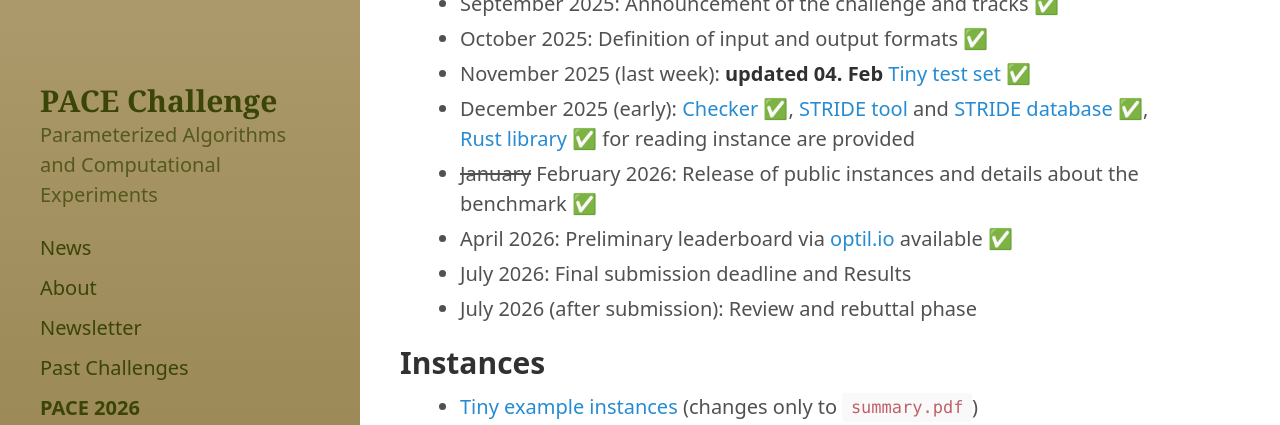
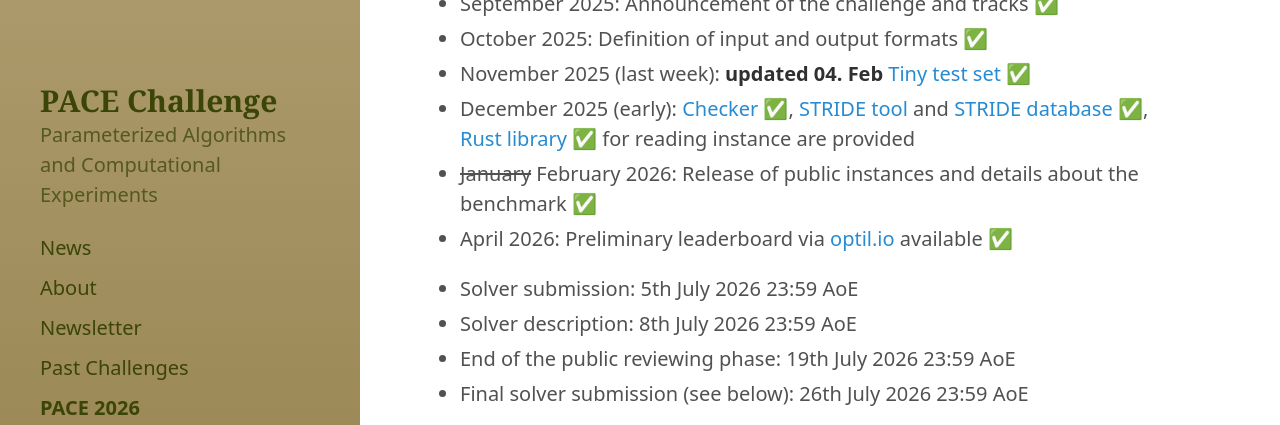
Before and after one commit to PACE-challenge/pacechallenge.org, a Jekyll site: the page built from 2026/index.md, in a window 1280 px wide and 900 px high, scrolled down 356 px, cut to the strip 0-425 px from the top of the window. Built offline with Jekyll 4.4.1, drawn with Linux system fonts in a browser that asks for light colours.

Commit message:
Update submission and review deadlines for 2026
Added submission deadlines and reviewing phase dates for solvers.

```diff
--- a/2026/index.md
+++ b/2026/index.md
@@ -22,8 +22,11 @@ See also the [Format Specification](./format) and the [IPEC'25 Announcement Slid
  - December 2025 (early): [Checker](https://github.com/manpen/pace26checker) &#x2705;, [STRIDE tool](https://github.com/manpen/pace26stride) and [STRIDE database](https://pace2026.imada.sdu.dk) &#x2705;, [Rust library](https://crates.io/crates/pace26io) &#x2705; for reading instance are provided
  - ~~January~~ February 2026: Release of public instances and details about the benchmark &#x2705;
  - April 2026: Preliminary leaderboard via [optil.io](https://optil.io/) available &#x2705;
- - July 2026: Final submission deadline and Results
- - July 2026 (after submission): Review and rebuttal phase
+
+ - Solver submission:  5th July 2026 23:59 AoE
+ - Solver description: 8th July 2026 23:59 AoE
+ - End of the public reviewing phase: 19th July 2026 23:59 AoE
+ - Final solver submission (see below): 26th July 2026 23:59 AoE
 
 ## Instances
  - [Tiny example instances](https://pace2026.imada.sdu.dk/datasets/tiny02.tar) (changes only to `summary.pdf`)
```
